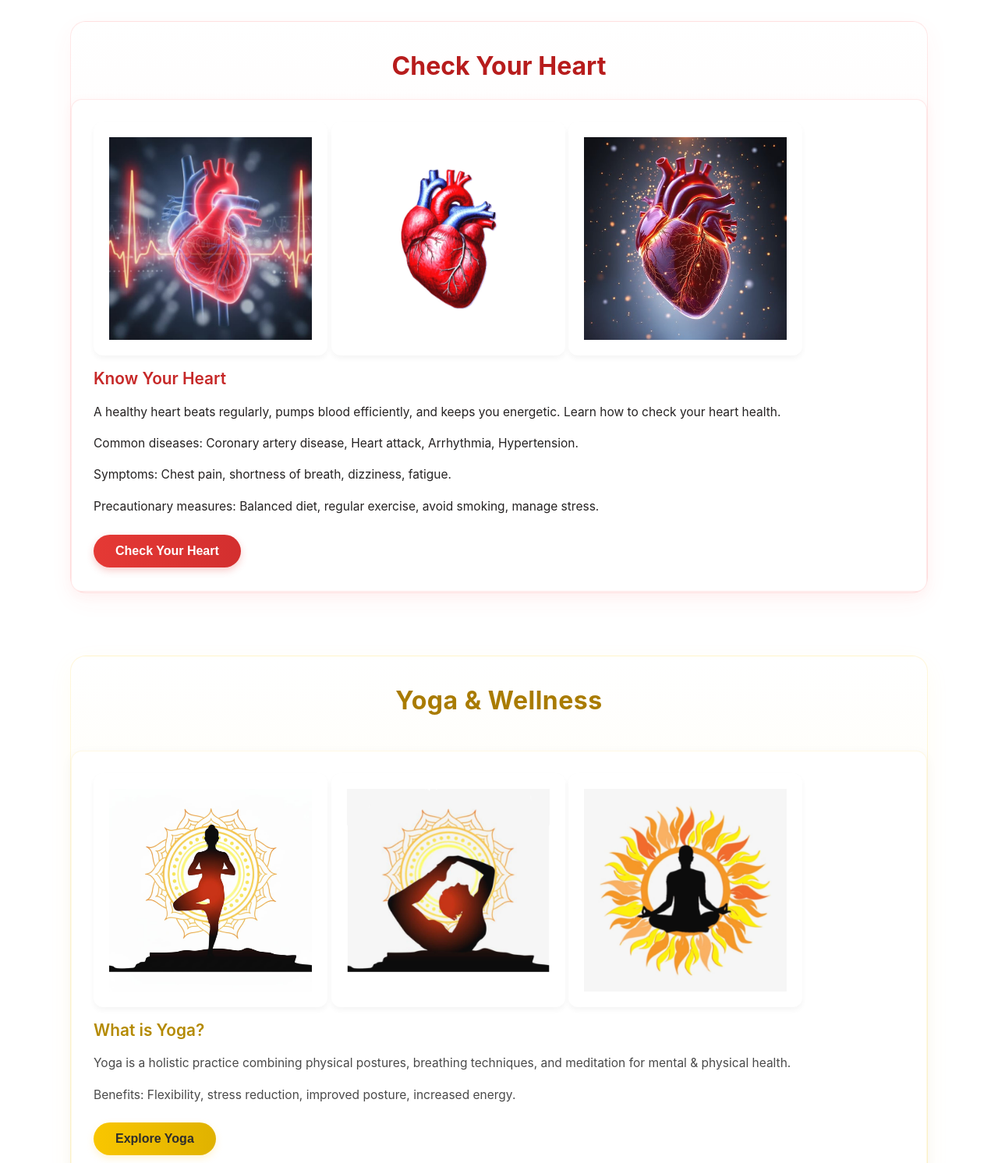
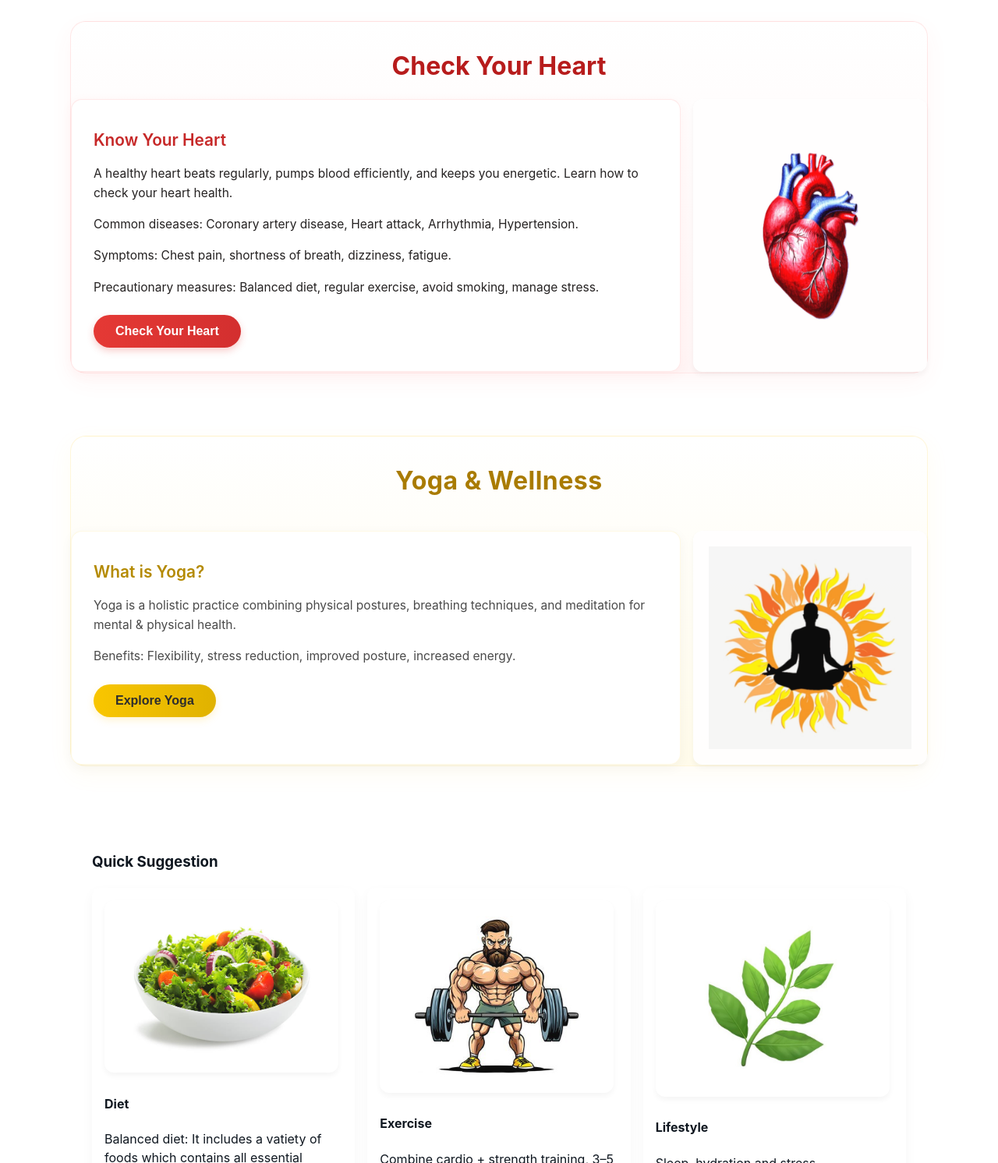
Before and after one commit to PriyanshuGautamm/FitLife, a plain HTML site: page index.html in a window 1280 px wide. Shown: the part 1780-3272 px from the top of the page at 78% size. Drawn offline with Linux system fonts and the light colour scheme.

Commit message:
index.html

```diff
--- a/index.html
+++ b/index.html
@@ -131,7 +131,6 @@
   <h3>Check Your Heart</h3>
   <div class="cards-row">
     <div class="mini-card">
-      <img src="icon/heart1.jpeg" alt="heart" class="quick-img"> <img src="icon/heart2.jpeg" alt="heart" class="quick-img"> <img src="icon/heart3.jpeg" alt="heart" class="quick-img">
       <h4>Know Your Heart</h4>
       <p>A healthy heart beats regularly, pumps blood efficiently, and keeps you energetic. Learn how to check your heart health.</p>
       <p>Common diseases: Coronary artery disease, Heart attack, Arrhythmia, Hypertension.</p>
@@ -139,6 +138,7 @@
       <p>Precautionary measures: Balanced diet, regular exercise, avoid smoking, manage stress.</p>
       <button class="btn-primary" onclick="window.location.href='heart.html'">Check Your Heart</button>
     </div>
+    <img src="icon/heart2.jpeg" alt="heart" class="quick-img">
   </div>
 </section>
 
@@ -147,12 +147,12 @@
   <h3>Yoga & Wellness</h3>
   <div class="cards-row">
     <div class="mini-card">
-      <img src="icon/yoga1.jpeg" alt="yoga" class="quick-img"> <img src="icon/yoga4.jpeg" alt="yoga" class="quick-img"> <img src="icon/yoga5.jpeg" alt="yoga" class="quick-img">
       <h4>What is Yoga?</h4>
       <p>Yoga is a holistic practice combining physical postures, breathing techniques, and meditation for mental & physical health.</p>
       <p>Benefits: Flexibility, stress reduction, improved posture, increased energy.</p>
       <button class="btn-primary" onclick="window.location.href='yoga.html'">Explore Yoga</button>
     </div>
+    <img src="icon/yoga5.jpeg" alt="yoga" class="quick-img">
   </div>
 </section>
 
```
